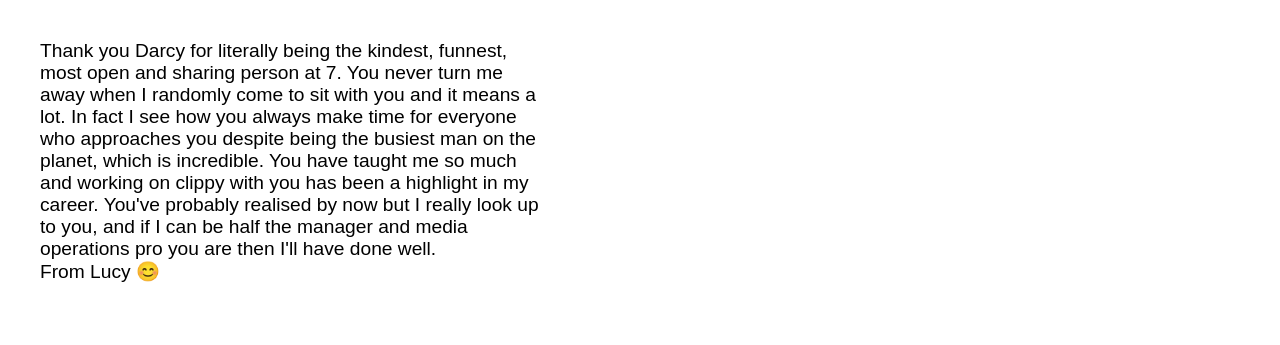
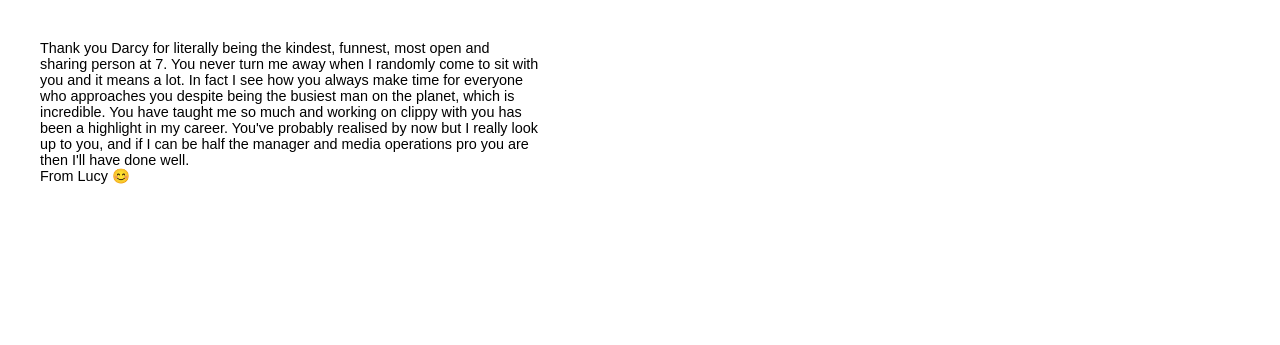
Before and after one commit to lucyhatcher/secret-present, a plain HTML site: page index.html in a window 1280 px wide. Both pictures are taken after a click on the button "Get a sincere message". Shown: the top 345 px of the page. Drawn offline with Linux system fonts and the light colour scheme.

Commit message:
font size

```diff
--- a/index.html
+++ b/index.html
@@ -187,7 +187,7 @@
     }
 
     .sincere-message {
-      font-size: 1.2rem;
+      font-size: 0.9rem;
       color: black;
       max-width: 500px;
       padding: 20px;
```
